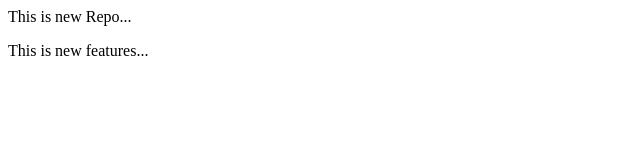
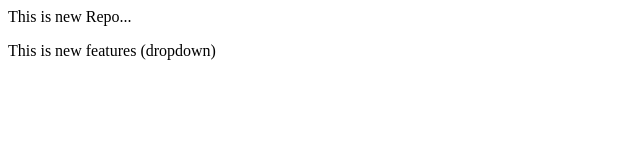
Before and after one commit to ajayg138/localrepo, a plain HTML site: page index.html in a window 1280 px wide. Shown: the full height of the page, 0-640 px from the left. Drawn offline with Linux system fonts and the light colour scheme.

```diff
--- a/index.html
+++ b/index.html
@@ -1,2 +1,2 @@
 <p>This is new Repo...</p>
-<p>This is new features...</p>
+<p>This is new features (dropdown)</p>
```
